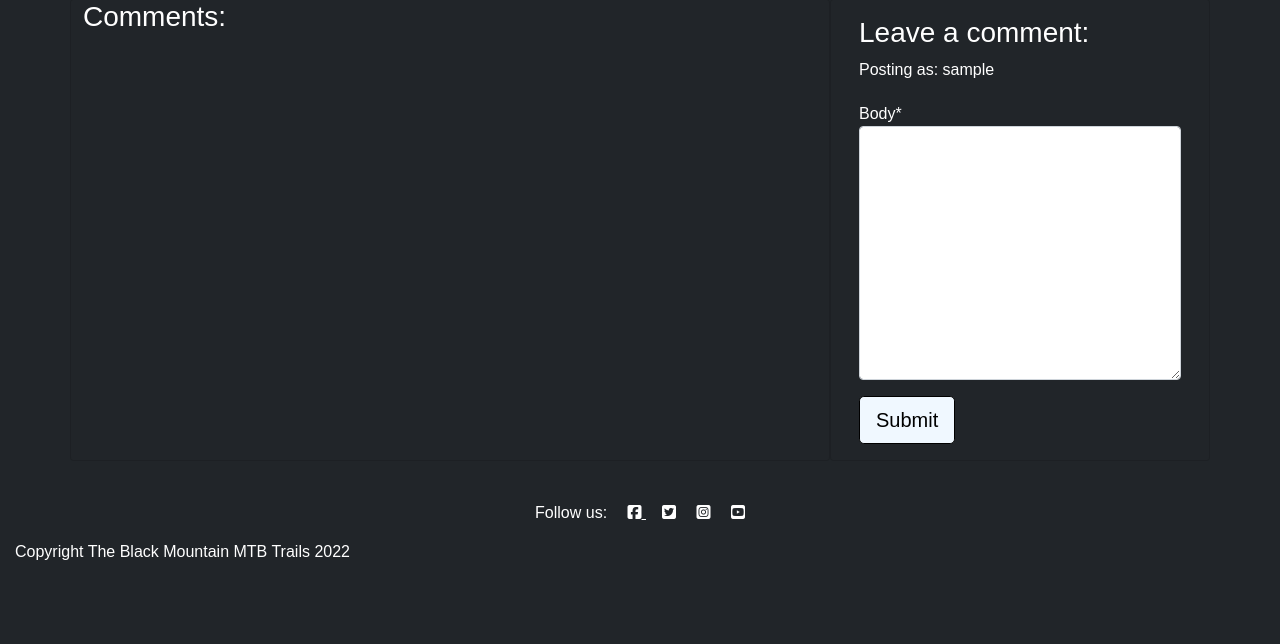
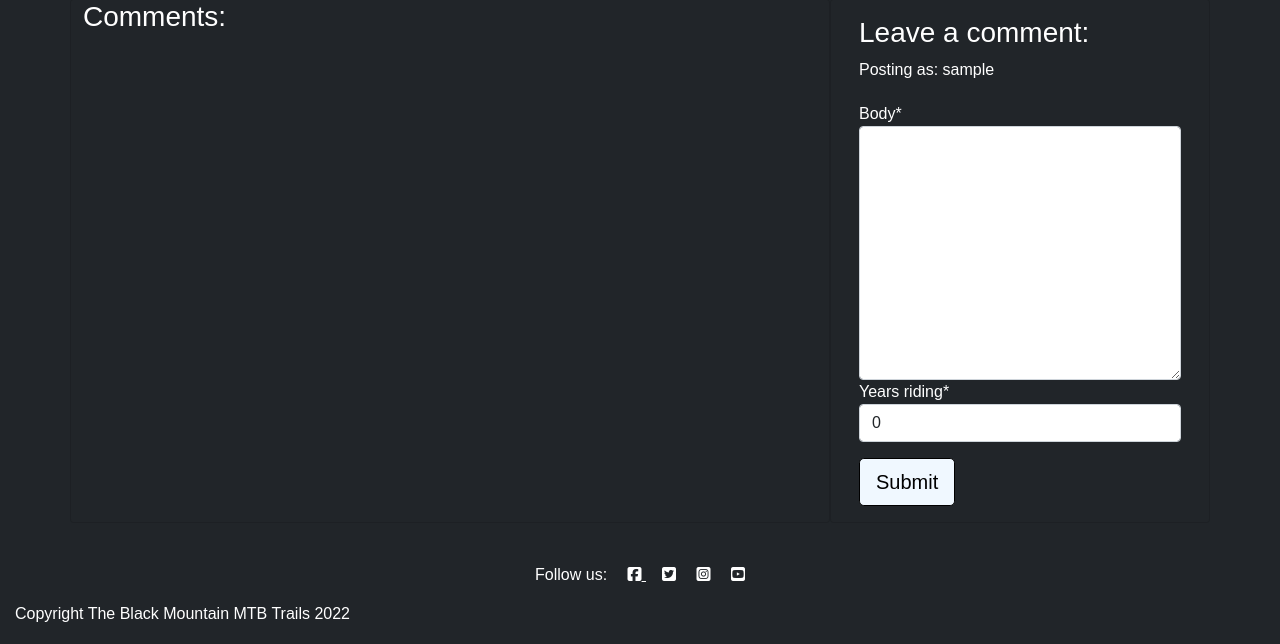
Before and after one commit to stephenlynch-ops/mysticmtb, a Django app: template templates/trail_detail.html in a window 1280 px wide. Shown: the part 292-936 px from the top of the page. Before the commit the page ends 852 px from the top, so only its background shows below. Run offline with Django 3.2, Linux system fonts and the light colour scheme; the template is opened without the code that fills it: values that come from a table or form of the project are taken from there, others are empty; the visitor is signed in with stand-in values (Sample User, id 1); some libraries are stand-ins or nearby versions; some web fonts are replaced.

Commit message:
FEAT: Added years riding to comment form and rendered as part of trail_detail.html

```diff
--- a/blog/forms.py
+++ b/blog/forms.py
@@ -1,8 +1,8 @@
+from django import forms
 from .models import Comment
-from django import forms
 
 
 class CommentForm(forms.ModelForm):
     class Meta:
         model = Comment
-        fields = ('body',)
+        fields = ('body', 'years_riding',)
--- a/blog/views.py
+++ b/blog/views.py
@@ -63,7 +63,7 @@ class PostDetail(View):
                 "comments": comments,
                 "commented": True,
                 "liked": liked,
-                "comment_form": CommentForm()
+                "comment_form": CommentForm(),
             },
         )
 
--- a/templates/trail_detail.html
+++ b/templates/trail_detail.html
@@ -88,6 +88,9 @@
                             <span class="font-weight-bold">{{ comment.name }} wrote:</span>
                         </p>
                         {{ comment.body | linebreaks }}
+                        <p class="text-muted">
+                            {{ comment.name }} has been riding for {{ comment.years_riding }} years
+                        </p>
                     </div>
                 {% endfor %}
             </div>
```
Also changed, not shown: blog/utils.py (deleted, +0 -24 lines).
